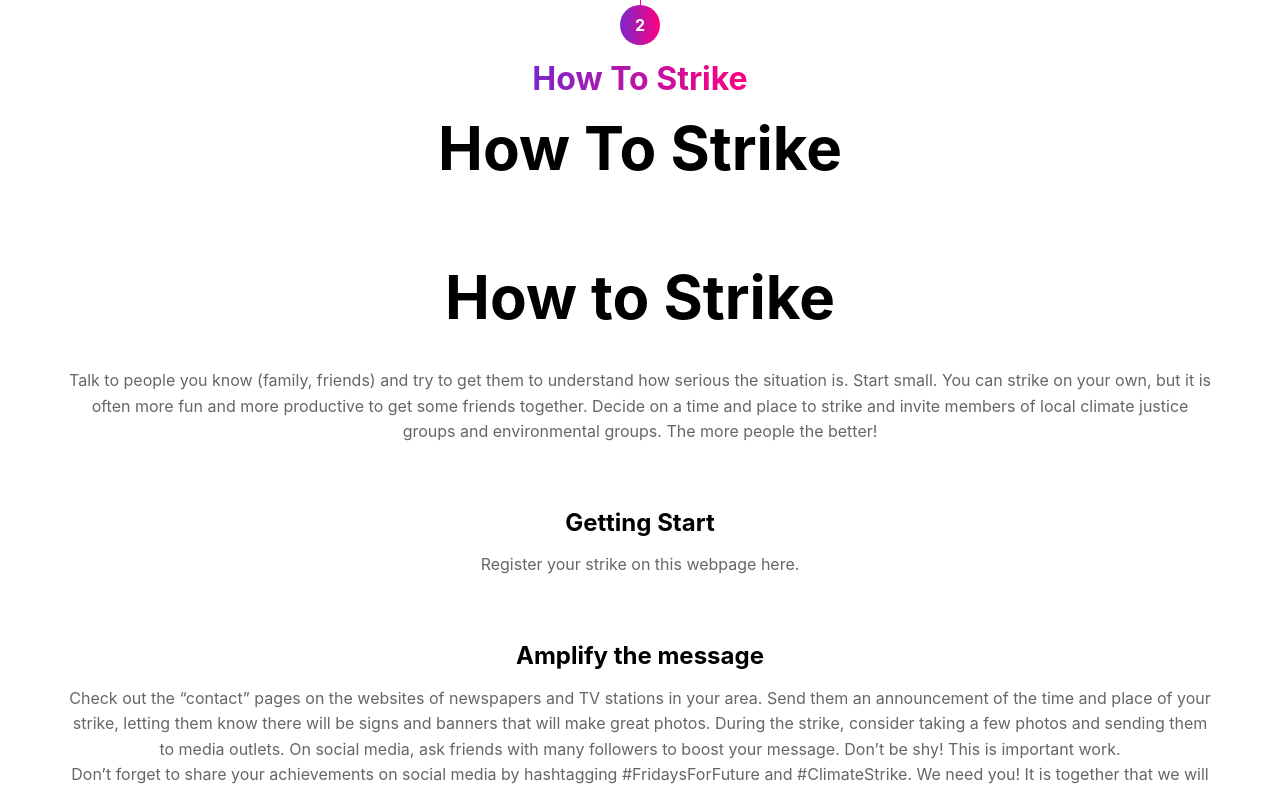
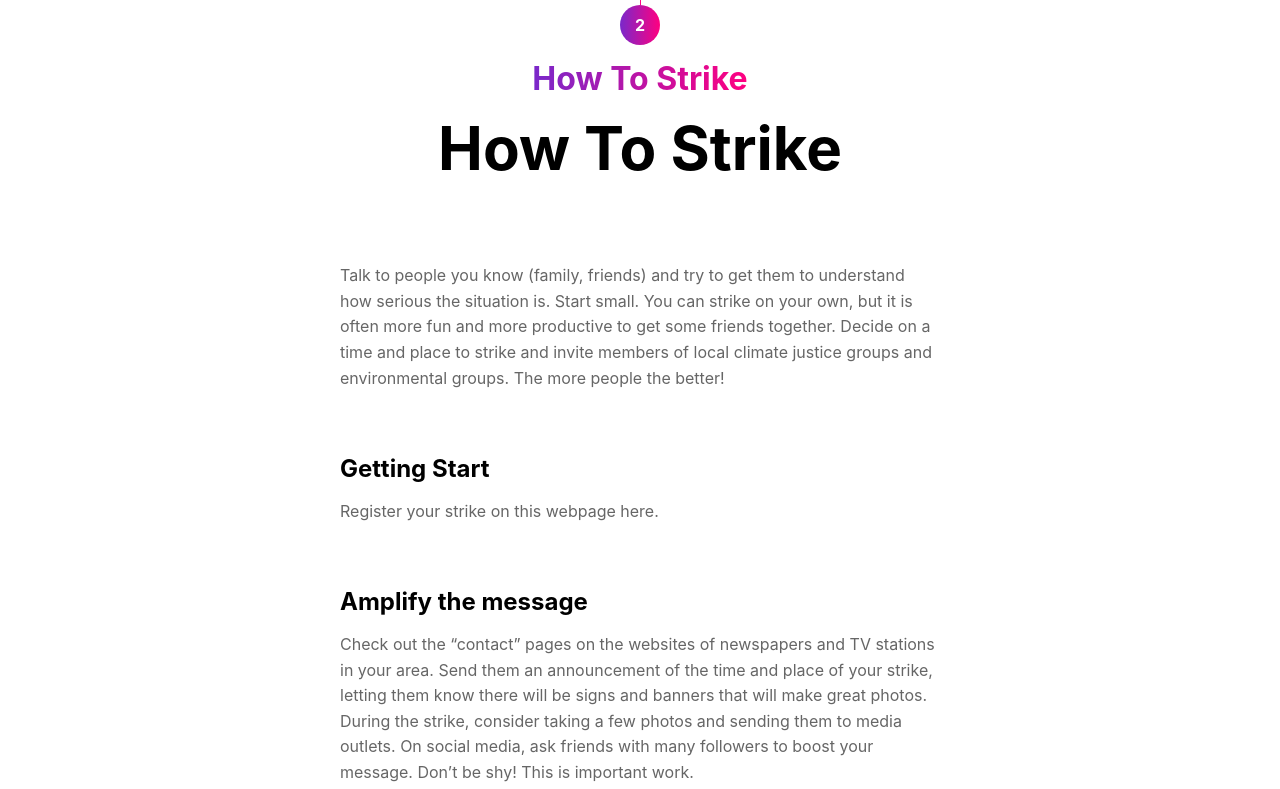
Before and after one commit to trif0lium/fff, a React (Vite) app in the folder react/: page / in a window 1280 px wide. Shown: the part 1917-2706 px from the top of the page. Built offline with nearby package versions, Linux system fonts and the light colour scheme.

Commit message:
feat(components/HowToStrike): set maxWidth to 600px

```diff
--- a/react/src/components/HowToStrike.tsx
+++ b/react/src/components/HowToStrike.tsx
@@ -1,12 +1,5 @@
 import styled from 'styled-components';
 
-const Big = styled.h4`
-  font-size: 3.75rem;
-  margin-bottom: 24px;
-  padding-bottom: 12px;
-  letter-spacing: -.05em
-  font-weight: 700;
-`;
 const Title = styled.h5`
   font-size: 1.5rem;
   margin-bottom: 12px;
@@ -20,10 +13,9 @@ const Paragraph = styled.p`
 `;
 export const HowToStrike = () => {
   return (
-    <>
-      <div style={{ textAlign: 'center' }}>
+    <div style={{ display: "flex", justifyContent: "center" }}>
+      <div style={{ maxWidth: '600px' }}>
         <div style={{ marginBottom: '64px' }}>
-          <Big>How to Strike</Big>
           <Paragraph>
             Talk to people you know (family, friends) and try to get them to understand how serious the situation is.
             Start small. You can strike on your own, but it is often more fun and more productive to get some friends
@@ -113,6 +105,6 @@ export const HowToStrike = () => {
             </Paragraph>
           </div>
         </div>
-    </>
+    </div>
   );
 };
```
